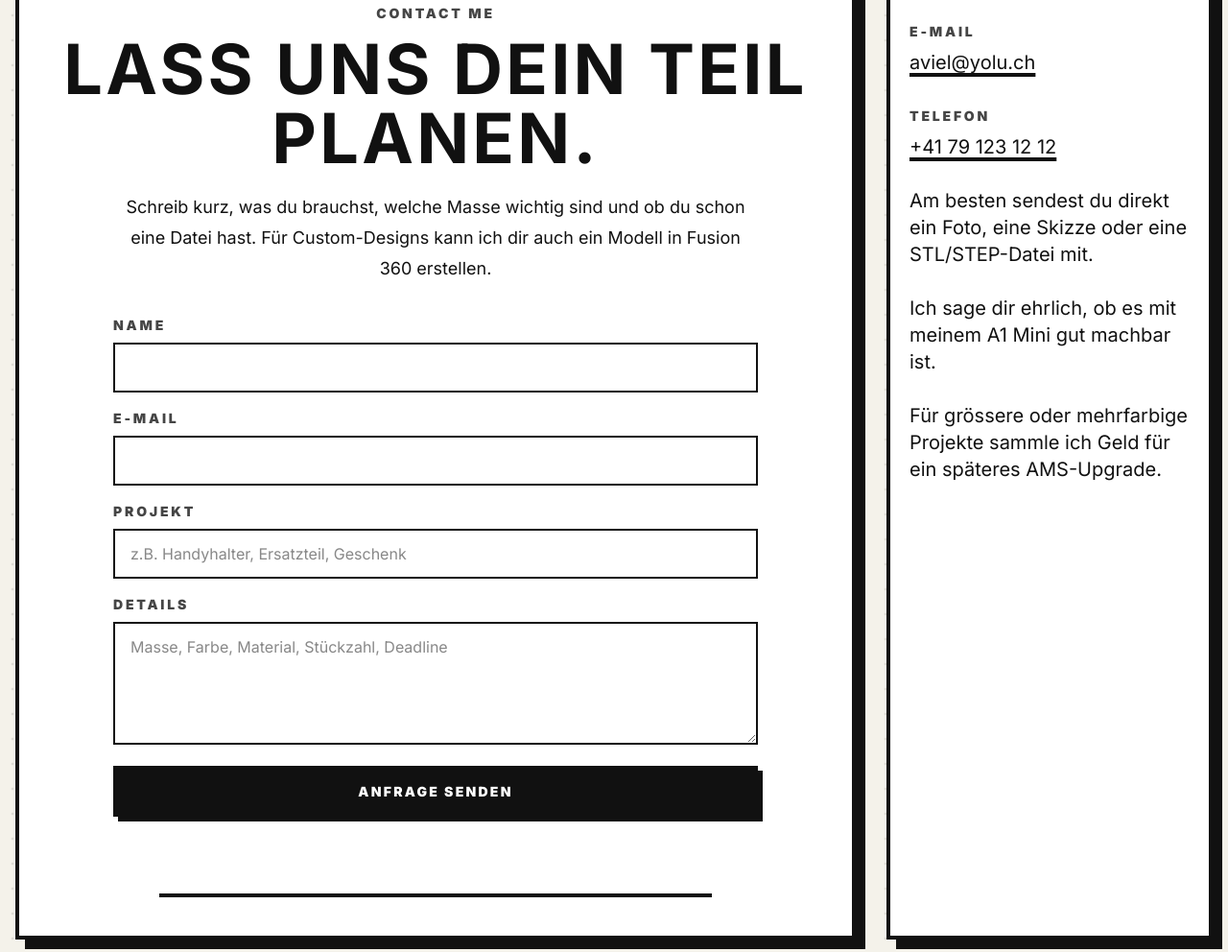
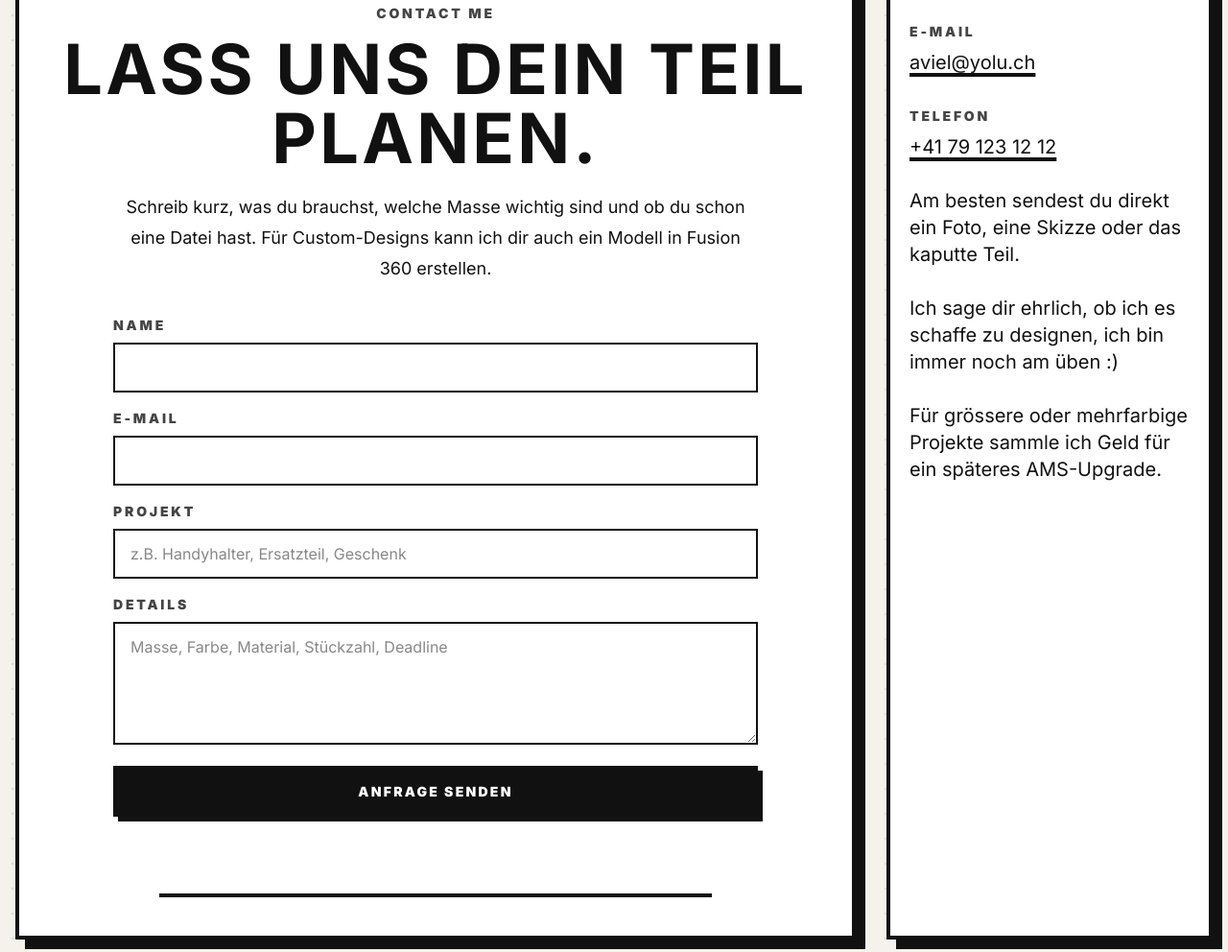
Before and after one commit to avielroth/offscreens.ch, a website built with Vite: page index.html in a window 1280 px wide. Shown: the part 3143-4135 px from the top of the page at 96% size. Built offline with nearby package versions, Linux system fonts and the light colour scheme.

Commit message:
Refine contact instruction text
Adjust wording in the contact/aside section of index.html to sound more approachable: replace the technical example 'STL/STEP-Datei' with 'das kaputte Teil', and change the A1 Mini feasibility line to an informal note about still practicing design. Pure copy changes for tone and clarity; no functional code changes.

```diff
--- a/index.html
+++ b/index.html
@@ -229,8 +229,8 @@
                 <span class="label mb-1 block">Telefon</span>
                 <a class="underline decoration-4 underline-offset-4" href="tel:+41791231212">+41 79 123 12 12</a>
               </p>
-              <p>Am besten sendest du direkt ein Foto, eine Skizze oder eine STL/STEP-Datei mit.</p>
-              <p>Ich sage dir ehrlich, ob es mit meinem A1 Mini gut machbar ist.</p>
+              <p>Am besten sendest du direkt ein Foto, eine Skizze oder das kaputte Teil.</p>
+              <p>Ich sage dir ehrlich, ob ich es schaffe zu designen, ich bin immer noch am üben :)</p>
               <p>Für grössere oder mehrfarbige Projekte sammle ich Geld für ein späteres AMS-Upgrade.</p>
             </div>
           </aside>
```
